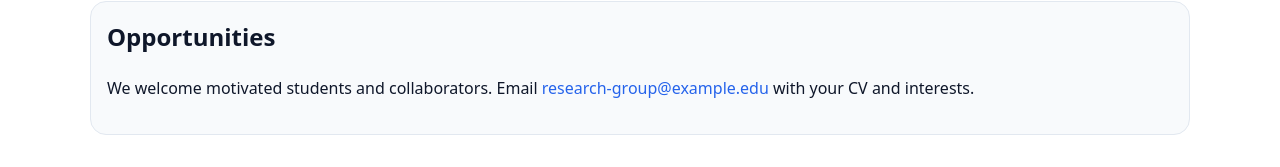
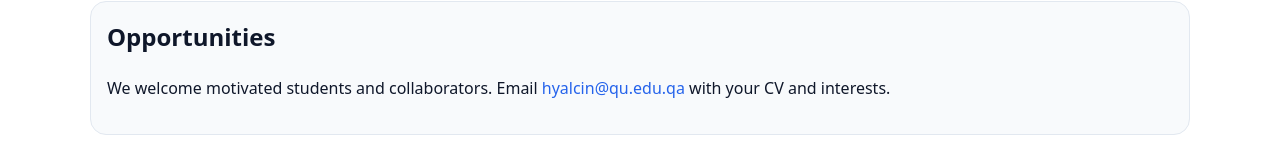
Before and after one commit to Aqsaa-adil/BME-RG, a plain HTML site: page genetic-engineering.html in a window 1280 px wide. Shown: the part 1809-1976 px from the top of the page. Drawn offline with Linux system fonts and the light colour scheme.

Commit message:
Update genetic-engineering.html

```diff
--- a/genetic-engineering.html
+++ b/genetic-engineering.html
@@ -105,7 +105,7 @@
 
     <section class="container card">
       <h2 style="margin-top:0">Opportunities</h2>
-      <p>We welcome motivated students and collaborators. Email <a href="mailto:research-group@example.edu">research-group@example.edu</a> with your CV and interests.</p>
+      <p>We welcome motivated students and collaborators. Email <a href="mailto:research-group@example.edu">hyalcin@qu.edu.qa</a> with your CV and interests.</p>
     </section>
 
     <section class="container">
```
